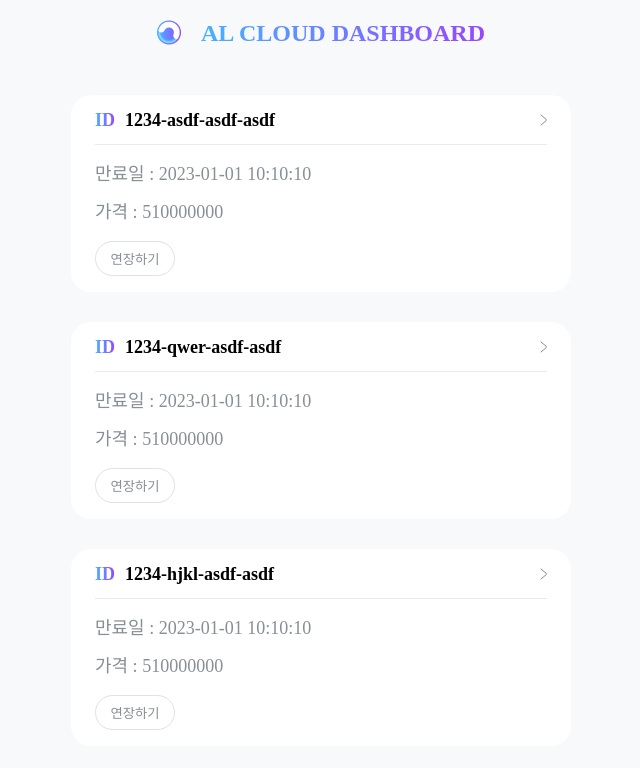
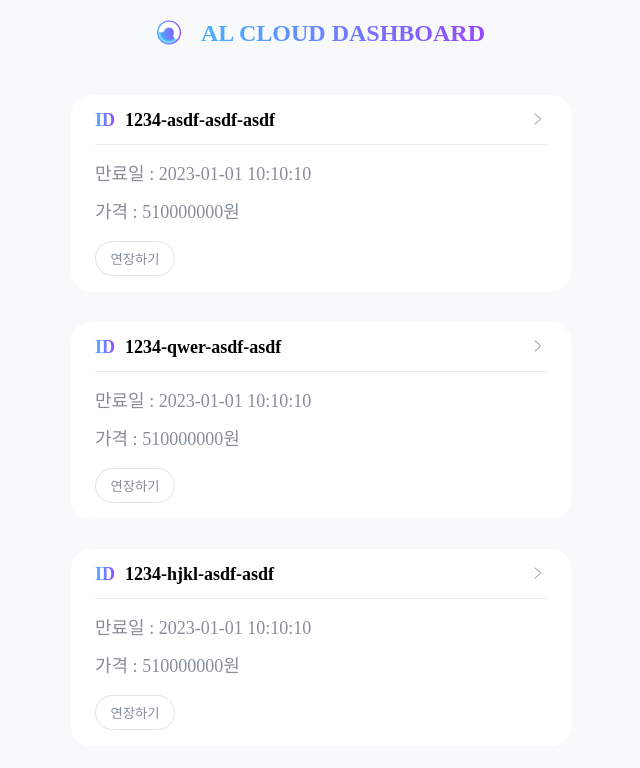
Before and after one commit to tlsgmltjd/cloud-dashboard, a React (Vite) app: page / in a window 1280 px wide. Shown: the top 768 px of the page, without its empty margins (319-959 px from the left). Built offline with nearby package versions, Linux system fonts and the light colour scheme; a web font is replaced by a local one.

Commit message:
Update button

```diff
--- a/src/App.jsx
+++ b/src/App.jsx
@@ -52,7 +52,12 @@ function App() {
     <Container>
       <Header />
       {MOCK_DATA.map((card) => (
-        <Card id={card.id} exp={card.expiration_date} price={card.price} />
+        <Card
+          key={card.id}
+          id={card.id}
+          exp={card.expiration_date}
+          price={card.price}
+        />
       ))}
     </Container>
   );
--- a/src/components/Card.jsx
+++ b/src/components/Card.jsx
@@ -1,7 +1,10 @@
 import styled from "styled-components";
 import LeftArrow from "../assets/svg/LeftArrow";
 
+// eslint-disable-next-line react/prop-types
 const Card = ({ id, exp, price }) => {
+  const onExtend = () => {};
+
   return (
     <Container>
       <CardHeader>
@@ -9,11 +12,13 @@ const Card = ({ id, exp, price }) => {
           <Id>ID</Id>
           <IdValue>{id}</IdValue>
         </IdBox>
-        <LeftArrow />
+        <InfoBtn>
+          <LeftArrow />
+        </InfoBtn>
       </CardHeader>
       <Content>만료일 : {exp}</Content>
-      <Content>가격 : {price}</Content>
-      <Btn>연장하기</Btn>
+      <Content>가격 : {price}원</Content>
+      <Btn onClick={onExtend}>연장하기</Btn>
     </Container>
   );
 };
@@ -27,6 +32,13 @@ const Container = styled.div`
   flex-direction: column;
   font-size: 18px;
   gap: 20px;
+`;
+
+const InfoBtn = styled.button`
+  background-color: rgba(0, 0, 0, 0);
+  outline: none;
+  border: none;
+  cursor: pointer;
 `;
 
 const CardHeader = styled.div`
@@ -69,6 +81,7 @@ const Btn = styled.button`
   width: 80px;
   border-radius: 30px;
   color: #868e96;
+  cursor: pointer;
 `;
 
 export default Card;
```
